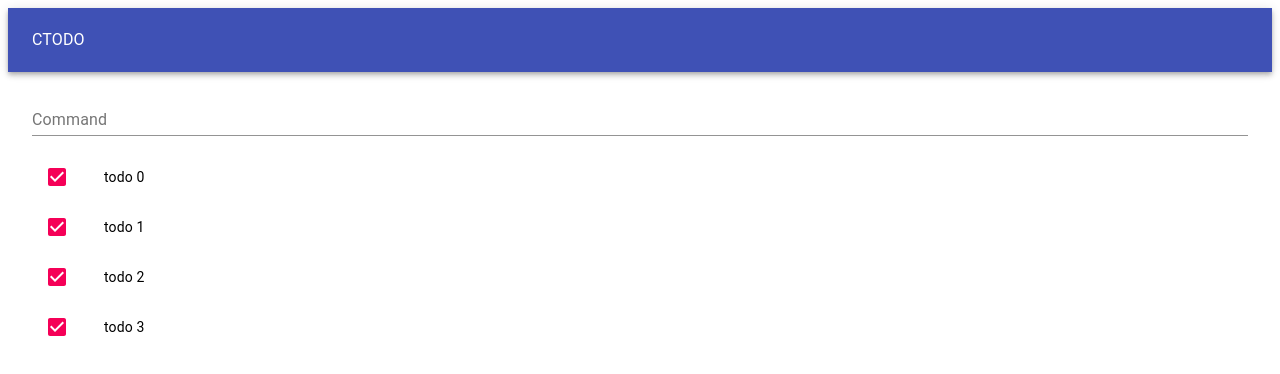
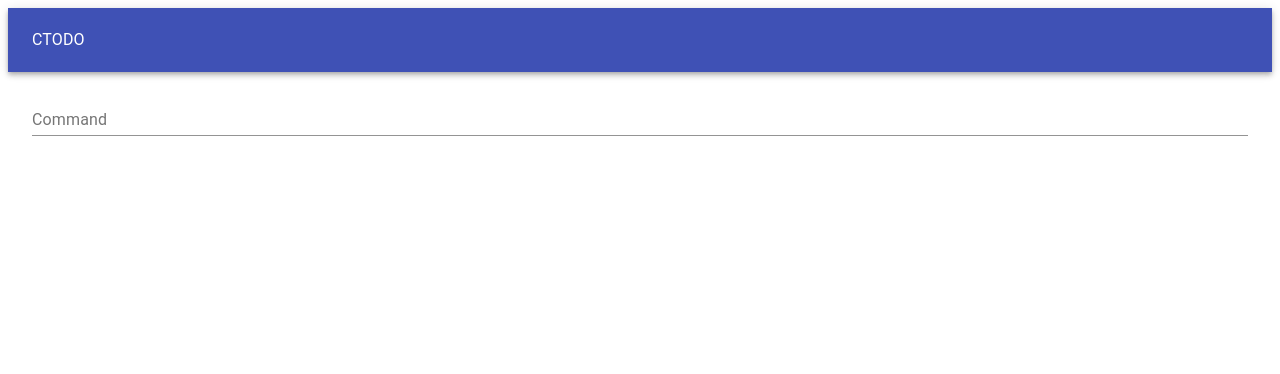
Before and after one commit to kzhrk/ctodo, a Next.js app: page / in a window 1280 px wide. Shown: the top 374 px of the page. Built offline with nearby package versions, Linux system fonts and the light colour scheme.

Commit message:
Install Redux

```diff
--- a/package.json
+++ b/package.json
@@ -15,12 +15,14 @@
     "next": "latest",
     "react": "^16.13.0",
     "react-dom": "^16.13.0",
+    "react-redux": "^7.2.0",
     "styled-components": "^5.0.0"
   },
   "devDependencies": {
     "@types/node": "12.0.12",
     "@types/react": "16.8.23",
     "@types/react-dom": "16.8.4",
+    "@types/react-redux": "^7.1.7",
     "@types/styled-components": "5.0.1",
     "@typescript-eslint/eslint-plugin": "^2.28.0",
     "@typescript-eslint/parser": "^2.28.0",
--- a/pages/index.tsx
+++ b/pages/index.tsx
@@ -1,4 +1,4 @@
-import React, { FormEvent } from "react";
+import React, { FormEvent, useState } from "react";
 import {
   Container,
   AppBar,
@@ -10,15 +10,45 @@ import {
   ListItemText,
   Checkbox,
   TextField,
+  Box,
 } from "@material-ui/core";
+import { Provider } from "react-redux";
+import store from "../stores/todo";
 
 const App: React.FC = () => {
+  const [isShowCommand, setIsShowCommand] = useState(false);
+
+  const commandList = [
+    {
+      label: "Add Todo",
+      command: "addTodo",
+    },
+    {
+      label: "Delete Todo",
+      command: "deleteTodo",
+    },
+    {
+      label: "Done Todo",
+      command: "doneTodo",
+    },
+  ];
+
   const handleSbumit = (e: FormEvent<HTMLFormElement>): void => {
     e.preventDefault();
   };
 
+  const handleInput = (e: FormEvent<HTMLInputElement>): void => {
+    e.preventDefault();
+
+    if ((e.target as HTMLInputElement)!.value !== "") {
+      setIsShowCommand(true);
+    } else {
+      setIsShowCommand(false);
+    }
+  };
+
   return (
-    <div>
+    <Provider store={store}>
       <AppBar position="sticky">
         <Toolbar>
           <Typography>CTODO</Typography>
@@ -32,12 +62,26 @@ const App: React.FC = () => {
             fullWidth={true}
             margin="normal"
             placeholder="Type command"
+            onInput={handleInput}
           />
+          {isShowCommand && (
+            <Box>
+              <List>
+                {commandList.map((command) => {
+                  return (
+                    <ListItem dense button key={command.command}>
+                      <ListItemText primary={command.label} />
+                    </ListItem>
+                  );
+                })}
+              </List>
+            </Box>
+          )}
         </form>
         <List>
-          {[0, 1, 2, 3].map((value) => {
+          {store.getState().todoList.map((todo) => {
             return (
-              <ListItem dense button key={value}>
+              <ListItem dense button key={todo.id}>
                 <ListItemIcon>
                   <Checkbox
                     edge="start"
@@ -46,13 +90,13 @@ const App: React.FC = () => {
                     disableRipple
                   />
                 </ListItemIcon>
-                <ListItemText primary={`todo ${value}`} />
+                <ListItemText primary={`${todo.task}`} />
               </ListItem>
             );
           })}
         </List>
       </Container>
-    </div>
+    </Provider>
   );
 };
 
--- /dev/null
+++ b/stores/todo/index.ts
@@ -0,0 +1,69 @@
+import { createStore, Reducer } from "redux";
+
+const initialTodoState: TodoStore.State = {
+  todoList: [],
+};
+
+export const CREATE_TODO = "CREATE_TODO";
+export const DELETE_TODO = "DELETE_TODO";
+export const UPDATE_TODO = "UPDATE_TODO";
+
+export const reducer: Reducer<TodoStore.State, TodoStore.TodoActions> = (
+  state = initialTodoState,
+  action
+) => {
+  switch (action.type) {
+    case CREATE_TODO: {
+      const todoList = state.todoList;
+      todoList.push(action.todo);
+      return {
+        ...state,
+        todoList,
+      };
+    }
+    case DELETE_TODO: {
+      const todoList = state.todoList;
+      todoList.slice(action.index, 1);
+      return {
+        ...state,
+        todoList,
+      };
+    }
+    case UPDATE_TODO: {
+      const todoList = state.todoList;
+      const index = todoList.indexOf(action.todo);
+      todoList[index] = action.todo;
+
+      return {
+        ...state,
+        todoList,
+      };
+    }
+    default: {
+      return state;
+    }
+  }
+};
+
+export const actionCreators = {
+  createTodo(todo: TodoStore.Todo): TodoStore.CreateTodoAction {
+    return {
+      type: CREATE_TODO,
+      todo,
+    };
+  },
+  updateTodo(todo: TodoStore.Todo): TodoStore.UpdateTodoAction {
+    return {
+      type: UPDATE_TODO,
+      todo,
+    };
+  },
+  deleteTodo(index: number): TodoStore.DeleteTodoAction {
+    return {
+      type: DELETE_TODO,
+      index,
+    };
+  },
+};
+
+export default createStore(reducer, initialTodoState);
```
Also changed, not shown: types/stores/todo.d.ts (added, +33 -0 lines), 1 other file (tests, documents, lock files or other folders).
